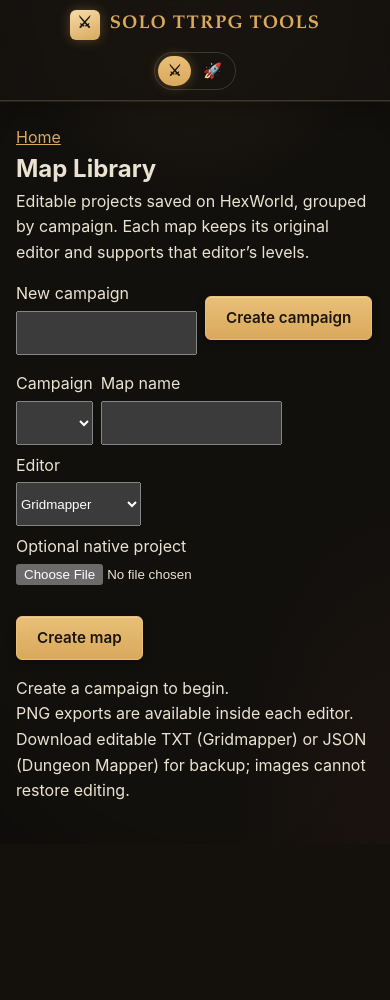
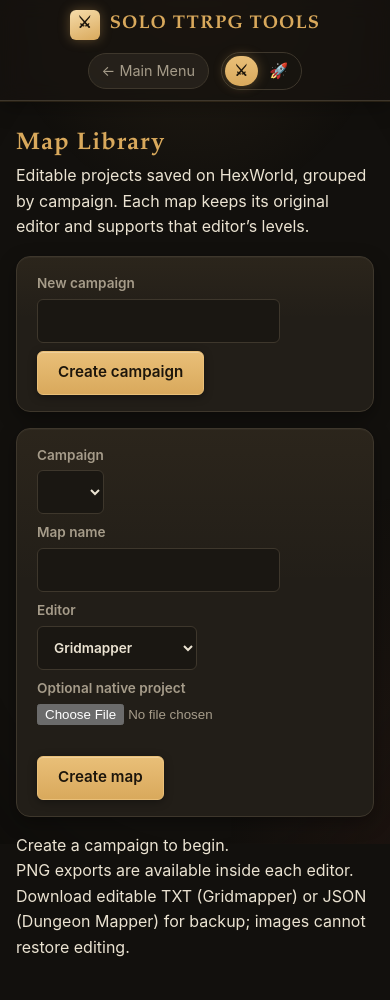
Before and after one commit to aguilev03/solottrrpgtoolbox, a Flask app: page /maps/ in a window 390 px wide. Before the commit the page ends 800 px from the top, so only its background shows below. Run offline with Flask 3, Linux system fonts and the light colour scheme; the visitor is signed in with stand-in values (Sample User, id 1); data comes from the database, SQL or seed files in the repository; data that the repository does not hold is empty; some libraries are stand-ins or nearby versions.

Commit message:
Theme the map library, map editor and custom tools pages
- Replace hard-coded colours in custom_tools.css and maps.css with theme
  tokens; card tabletop gets a per-theme surface (green baize / holo-table).
- Give map library forms, campaigns and custom panels the themed card look.
- Add icons and arrows to the Dungeon Mapper and Gridmapper home cards.
- Move the map library "Home" link into the header breadcrumb.

Co-Authored-By: Claude Opus 5.5 <noreply@anthropic.com>
Claude-Session: https://claude.ai/code/session_016VwVxj5QEuDFDsESjVMS1y

```diff
--- a/static/css/maps.css
+++ b/static/css/maps.css
@@ -1 +1 @@
-.map-toolbar{display:flex;flex-wrap:wrap;gap:12px;align-items:center;margin:16px 0}.map-toolbar label{display:flex;flex-direction:column;gap:4px}.map-toolbar input,.map-toolbar select,.map-toolbar button,.map-list button{min-height:44px}.map-toolbar h2{margin:0;flex:1}.map-campaign{border:1px solid var(--border-accent,#777);padding:16px;margin:20px 0;border-radius:8px}.map-list{display:grid;gap:12px}.map-list article{display:flex;align-items:center;gap:12px;flex-wrap:wrap;padding:12px;background:var(--bg-card,#222)}.map-list article strong{flex:1;min-width:160px}.map-frame-host{position:relative}#editor-frame{width:100%;height:76vh;min-height:500px;background:#fff;border:1px solid #777}#editor-frame[hidden]{display:none}#editor-lock{position:absolute;inset:0;background:#222e;color:white;display:grid;place-items:center;font-size:1.2rem}#editor-lock[hidden]{display:none}.map-hint{font-size:.9rem}.map-error{color:#f99}#map-status{min-height:1.5em}input[type=file]{max-width:250px}@media(max-width:800px){#editor-frame{height:78dvh;min-height:420px}.map-toolbar{gap:8px}.map-toolbar h2{flex-basis:100%}}
+.map-toolbar{display:flex;flex-wrap:wrap;gap:12px;align-items:center;margin:16px 0}.map-toolbar label{display:flex;flex-direction:column;gap:4px}.map-toolbar input,.map-toolbar select,.map-toolbar button,.map-list button{min-height:44px}.map-toolbar h2{margin:0;flex:1}.map-campaign{border:1px solid var(--border-accent,#777);padding:16px;margin:20px 0;border-radius:var(--radius-lg);background:var(--card-deco),var(--bg-card);box-shadow:var(--shadow-card)}.map-list{display:grid;gap:12px}.map-list article{display:flex;align-items:center;gap:12px;flex-wrap:wrap;padding:12px;background:var(--bg-inset);border:1px solid var(--border-subtle);border-radius:var(--radius)}.map-list article strong{flex:1;min-width:160px}.map-frame-host{position:relative}#editor-frame{width:100%;height:76vh;min-height:500px;background:#fff;border:1px solid var(--border-accent)}#editor-frame[hidden]{display:none}#editor-lock{position:absolute;inset:0;background:color-mix(in srgb, var(--bg-deep) 93%, transparent);color:var(--text-bright);display:grid;place-items:center;font-size:1.2rem}#editor-lock[hidden]{display:none}.map-hint{font-size:.9rem}.map-error{color:var(--danger-text)}#map-status{min-height:1.5em}input[type=file]{max-width:250px}@media(max-width:800px){#editor-frame{height:78dvh;min-height:420px}.map-toolbar{gap:8px}.map-toolbar h2{flex-basis:100%}}
--- a/static/css/style.css
+++ b/static/css/style.css
@@ -93,6 +93,8 @@
     --card-deco: linear-gradient(180deg, rgba(217, 169, 92, 0.05), transparent 40%);
     --header-bg: rgba(22, 19, 15, 0.82);
     --divider-ornament: "\2766";   /* ❦ */
+    --felt: #23362d;               /* card tabletop: green baize */
+    --felt-bg: radial-gradient(ellipse at 50% 30%, rgba(255, 255, 255, 0.06), transparent 70%);
     --brand-mark: "\2694";         /* ⚔ */
 }
 
@@ -180,6 +182,11 @@
         linear-gradient(180deg, rgba(63, 214, 236, 0.05), transparent 45%);
     --header-bg: rgba(6, 11, 20, 0.8);
     --divider-ornament: "\25C6";   /* ◆ */
+    --felt: #071a26;               /* card tabletop: holo-table */
+    --felt-bg:
+        radial-gradient(ellipse at 50% 30%, rgba(63, 214, 236, 0.12), transparent 70%),
+        linear-gradient(rgba(63, 214, 236, 0.07) 1px, transparent 1px) 0 0 / 24px 24px,
+        linear-gradient(90deg, rgba(63, 214, 236, 0.07) 1px, transparent 1px) 0 0 / 24px 24px;
     --brand-mark: "\2B22";         /* ⬢ */
 }
 
@@ -3060,6 +3067,50 @@ body::before {
     }
 }
 
+/* ---------- Map library / editors / custom tools ---------- */
+#map-library form.map-toolbar {
+    padding: 1rem 1.25rem;
+    background: var(--card-deco), var(--bg-card);
+    border: 1px solid var(--border-subtle);
+    border-radius: var(--radius-lg);
+    box-shadow: var(--shadow-card);
+}
+
+.map-toolbar label,
+.custom-tools label {
+    color: var(--text-muted);
+    font-size: 0.85rem;
+    font-weight: 600;
+}
+
+.map-toolbar input:not([type=file]),
+.map-toolbar select {
+    background: var(--bg-input);
+    color: var(--text-main);
+    border: 1px solid var(--border-subtle);
+    border-radius: var(--radius-sm);
+    padding: 0.5rem 0.75rem;
+    font: inherit;
+}
+
+.map-toolbar input:focus,
+.map-toolbar select:focus,
+.custom-tools input:focus,
+.custom-tools textarea:focus,
+.custom-tools select:focus {
+    outline: none;
+    border-color: var(--gold-primary);
+    box-shadow: var(--focus-ring);
+}
+
+#map-library h2,
+#map-editor h2,
+.custom-tools h2 {
+    font-family: var(--font-serif);
+    color: var(--gold-primary);
+    letter-spacing: 0.04em;
+}
+
 /* ---------- Sci-fi specific flourishes ---------- */
 :root[data-theme="scifi"] :is(h1, h2, h3, h4, .section-title, .subsection-title, .dungeon-title, .dungeon-card-name, .emulator-title, .npc-name, .modal-header h3, .auth-title, .card-heading) {
     text-transform: uppercase;
--- a/templates/index.html
+++ b/templates/index.html
@@ -14,8 +14,8 @@
 
     <div class="tools-grid">
         <a href="{{ url_for('maps.library') }}" class="tool-card active"><div class="tool-card-icon">&#128506;</div><div class="tool-card-content"><h3 class="tool-card-title">Map Library</h3><p class="tool-card-desc">Campaigns and persistent editable dungeon maps.</p></div><div class="tool-card-arrow">&rarr;</div></a>
-        <a href="{{ url_for('maps.editor') }}" class="tool-card active"><div class="tool-card-content"><h3 class="tool-card-title">Dungeon Mapper</h3><p class="tool-card-desc">Draw multi-level maps; choose a project in the map library.</p></div></a>
-        <a href="/gridmapper/" class="tool-card active"><div class="tool-card-content"><h3 class="tool-card-title">Gridmapper</h3><p class="tool-card-desc">Classic SVG dungeon editor with native TXT projects.</p></div></a>
+        <a href="{{ url_for('maps.editor') }}" class="tool-card active"><div class="tool-card-icon">&#127984;</div><div class="tool-card-content"><h3 class="tool-card-title">Dungeon Mapper</h3><p class="tool-card-desc">Draw multi-level maps; choose a project in the map library.</p></div><div class="tool-card-arrow">&rarr;</div></a>
+        <a href="/gridmapper/" class="tool-card active"><div class="tool-card-icon">&#128208;</div><div class="tool-card-content"><h3 class="tool-card-title">Gridmapper</h3><p class="tool-card-desc">Classic SVG dungeon editor with native TXT projects.</p></div><div class="tool-card-arrow">&rarr;</div></a>
         <a href="{{ url_for('custom.decks') }}" class="tool-card active"><div class="tool-card-icon">&#127183;</div><div class="tool-card-content"><h3 class="tool-card-title">Custom Card Decks</h3><p class="tool-card-desc">Upload your cards, draw without replacement, and return to a saved tabletop.</p></div><div class="tool-card-arrow">&rarr;</div></a>
         <a href="{{ url_for('custom.sparks') }}" class="tool-card active"><div class="tool-card-icon">&#10024;</div><div class="tool-card-content"><h3 class="tool-card-title">Custom Spark Tables</h3><p class="tool-card-desc">Import, edit, and roll your own reusable inspiration tables.</p></div><div class="tool-card-arrow">&rarr;</div></a>
         <!-- Dungeon Crawler Card -->
--- a/templates/map_library.html
+++ b/templates/map_library.html
@@ -1,9 +1,9 @@
 {% extends "base.html" %}
 {% block title %}Map Library — HexWorld{% endblock %}
+{% block header_nav %}<nav class="breadcrumb"><a href="{{ url_for('index') }}">&larr; Main Menu</a></nav>{% endblock %}
 {% block content %}
 <link rel="stylesheet" href="{{ url_for('static', filename='css/maps.css') }}">
 <div id="map-library" data-token="{{ maps_csrf }}">
-  <p><a href="{{ url_for('index') }}">Home</a></p>
   <h2>Map Library</h2>
   <p>Editable projects saved on HexWorld, grouped by campaign. Each map keeps its original editor and supports that editor’s levels.</p>
   <p id="library-status" role="status" aria-live="polite"></p>
```
Also changed, not shown: static/css/custom_tools.css (+5 -5 lines).
